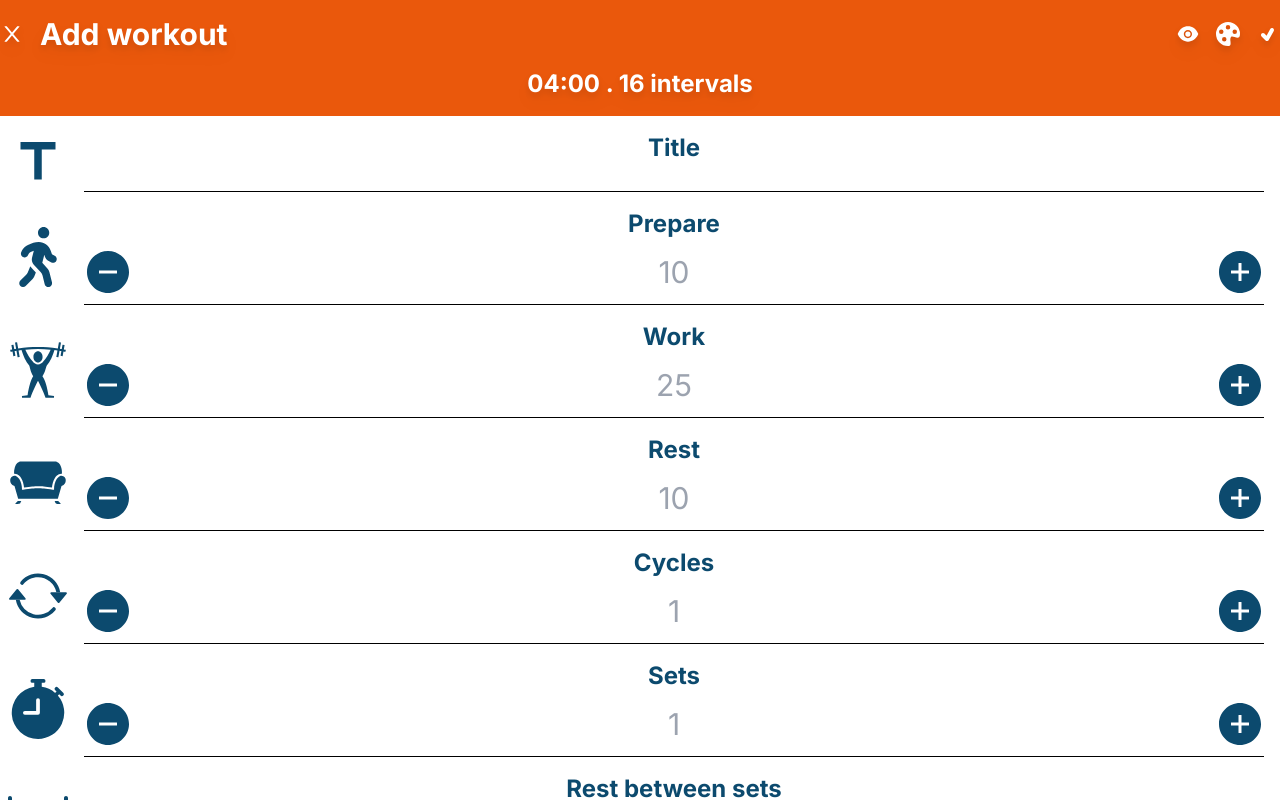
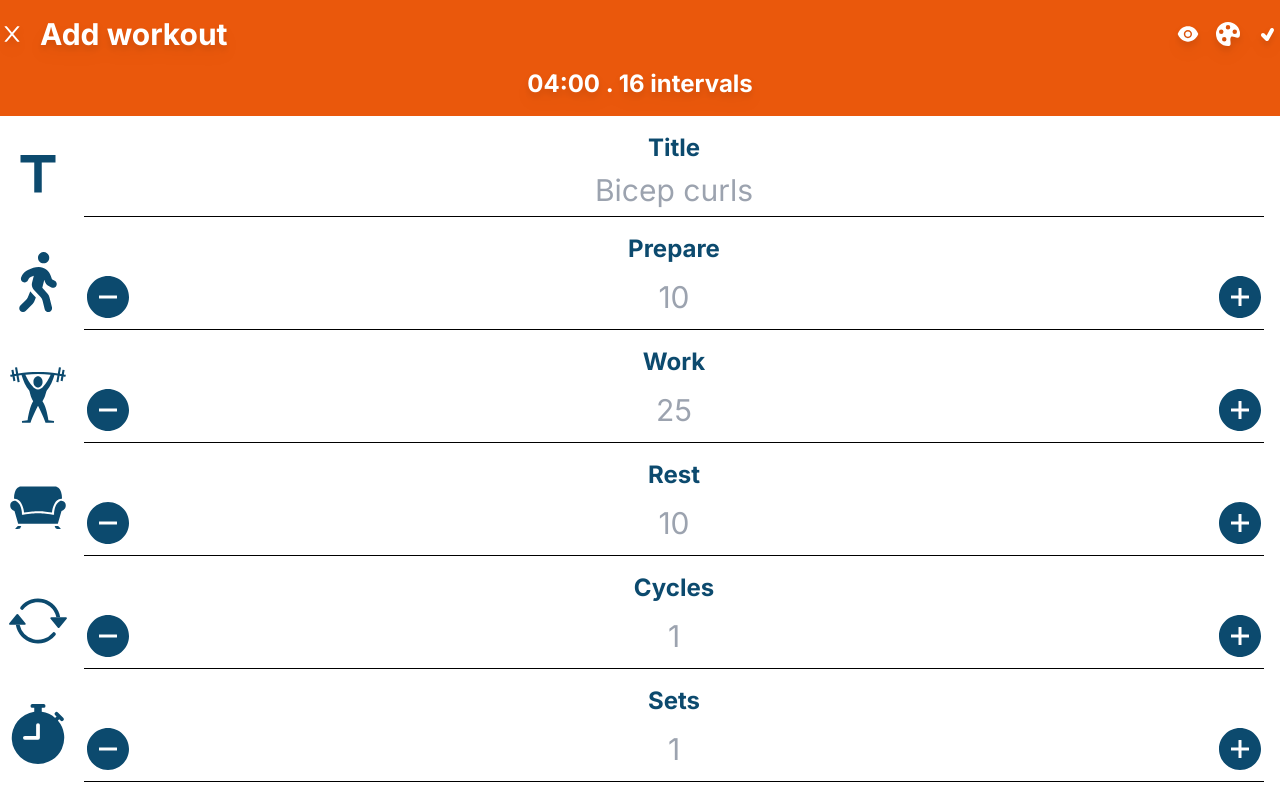
Before and after one commit to Lewisjohnward/tabata-timer, a Next.js app: page / in a window 1280 px wide. Shown: the top 800 px of the page. Built offline with nearby package versions, Linux system fonts and the light colour scheme.

Commit message:
styling error

```diff
--- a/src/app/components/input.tsx
+++ b/src/app/components/input.tsx
@@ -18,13 +18,14 @@ const Input = ({inputType, icon, label, placeholder, value, setValue} : InputPro
             </div>
             <div className="flex-grow ml-4 space-y-2 text-center border-b-[1px] border-black pb-2">
                 <label className="block font-bold">{label}</label>
-                {inputType == "number" &&
                 <div className="flex justify-between items-center">
+                    {inputType == "number" &&
                     <button>
                         <AiFillMinusCircle className="text-5xl" />
                     </button>
+                    }
                     <input
-                        className="w-[150px] text-center bg-transparent focus:outline-none text-3xl" type="number"
+                        className="w-full text-center bg-transparent focus:outline-none text-3xl" type="number"
                         placeholder={placeholder}
                         value={value}
                         onChange={e =>  setValue(e.target.value)}
@@ -36,7 +37,6 @@ const Input = ({inputType, icon, label, placeholder, value, setValue} : InputPro
                     </button>
                     }
                 </div>
-                }
 
             </div>
         </div>
```
